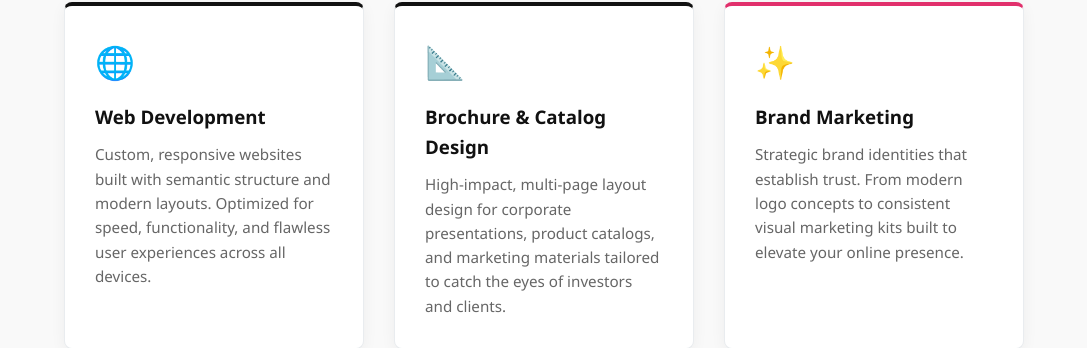
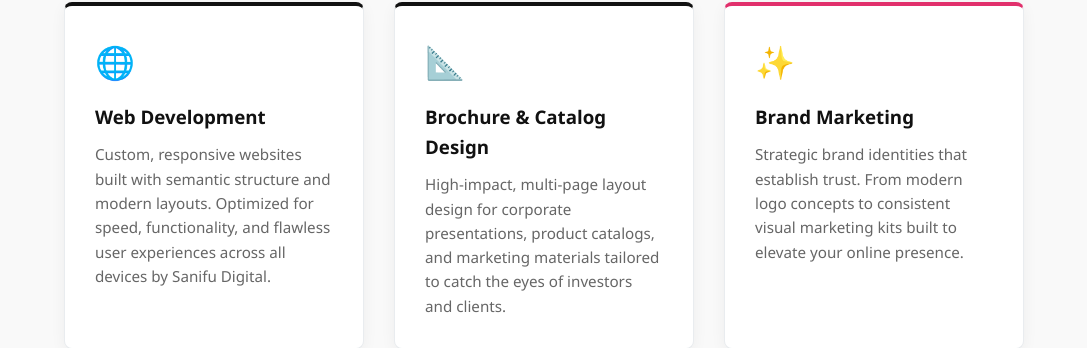
Before and after one commit to brianirungu224-sys/Sanifu-Digital, a plain HTML site: page index.html in a window 1280 px wide. Shown: the part 895-1243 px from the top of the page, without its empty margins (96-1183 px from the left). Drawn offline with Linux system fonts and the light colour scheme.

Commit message:
update service description with agency name

```diff
--- a/index.html
+++ b/index.html
@@ -41,7 +41,7 @@
             <div class="service-card" style="background: #fff; padding: 30px; border-radius: 8px; box-shadow: 0 4px 15px rgba(0,0,0,0.05); width: 300px; text-align: left; border-top: 4px solid #111;">
                 <div style="font-size: 2rem; margin-bottom: 15px;">🌐</div>
                 <h3 style="margin-bottom: 10px; color: #111;">Web Development</h3>
-                <p style="color: #666; font-size: 0.95rem; line-height: 1.6;">Custom, responsive websites built with semantic structure and modern layouts. Optimized for speed, functionality, and flawless user experiences across all devices.</p>
+                <p style="color: #666; font-size: 0.95rem; line-height: 1.6;">Custom, responsive websites built with semantic structure and modern layouts. Optimized for speed, functionality, and flawless user experiences across all devices by Sanifu Digital.</p>
             </div>
 
             <!-- Service 2: Corporate Brochure Design -->
```
